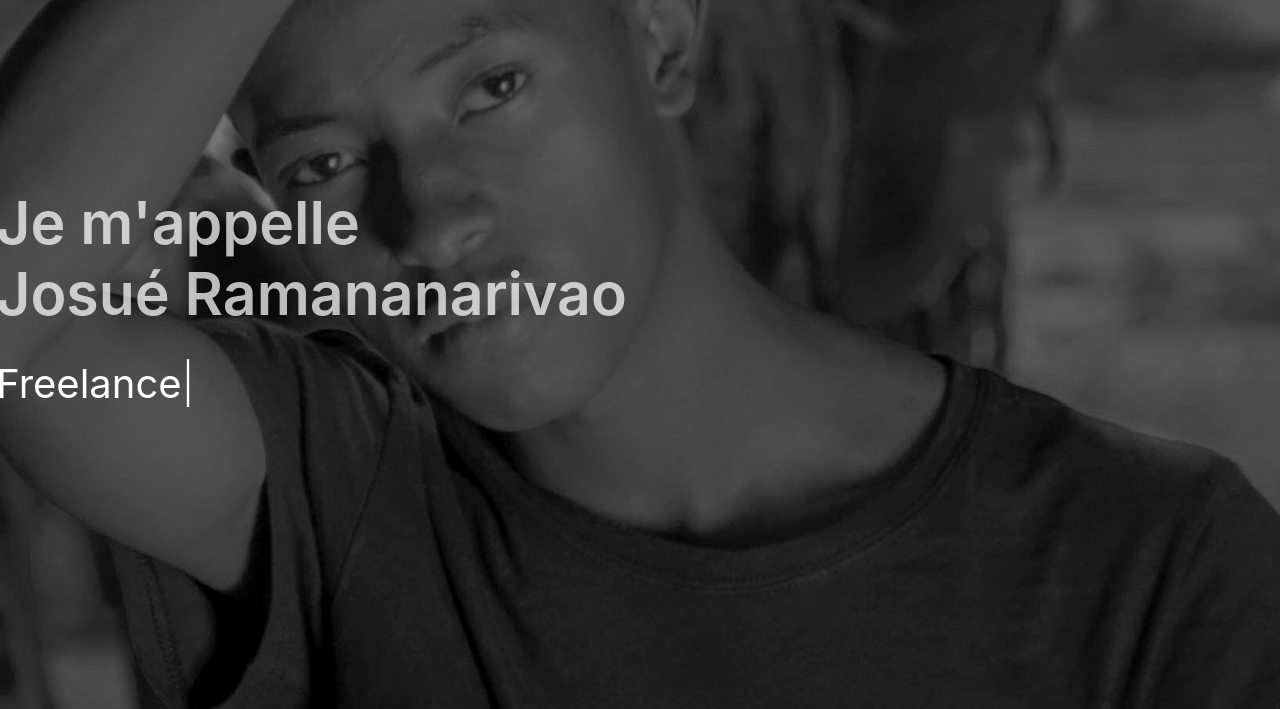
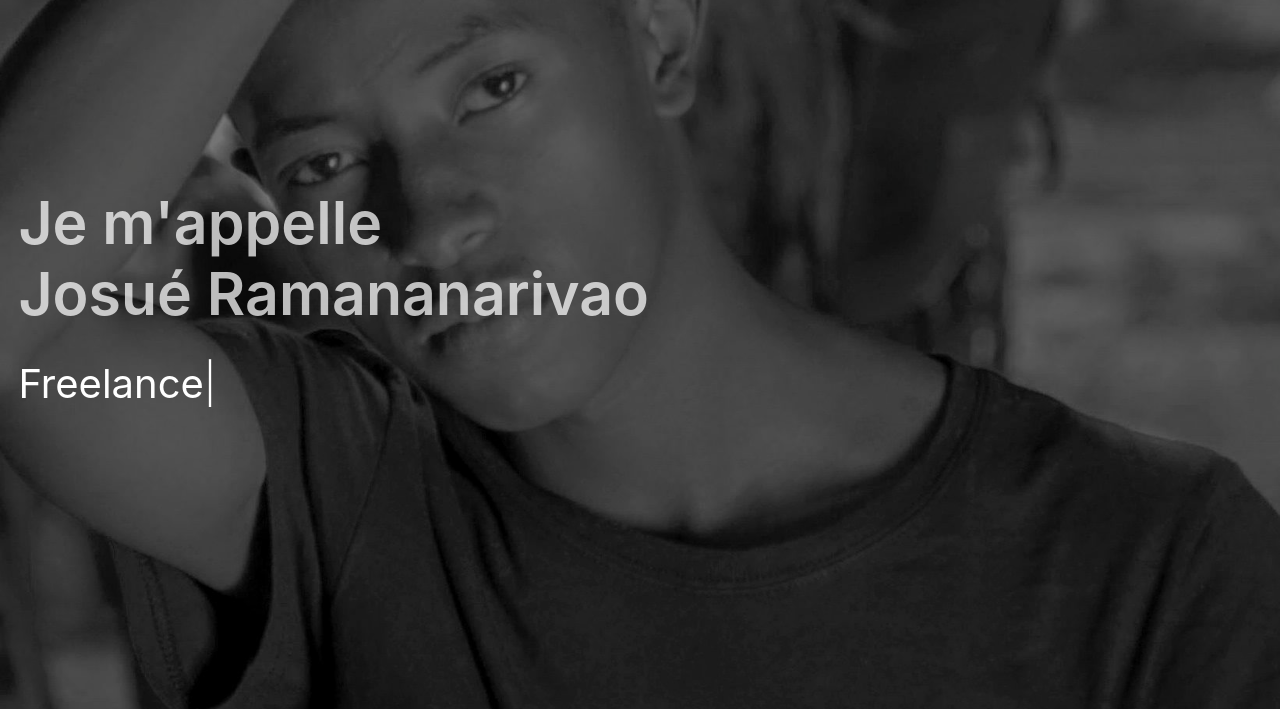
Before and after one commit to Joh-DM/mysite, a plain HTML site: page index.html in a window 1280 px wide. Shown: the part 91-800 px from the top of the page. Drawn offline with Linux system fonts and the light colour scheme; files whose address does not match are found by name.

Commit message:
commited

```diff
--- a/index.html
+++ b/index.html
@@ -63,11 +63,11 @@
         <div class="container">
 
           <h1 class="intro-title mb-4"
-            style="color: rgba(255, 255, 255, 0.726) !important; text-align: left; font-size: 59px; transform: translateX(-8%);">
+            style="color: rgba(255, 255, 255, 0.726) !important; text-align: left; font-size: 59px; transform: translateX(-6%);">
             Je
             m'appelle <br> Josué
             Ramananarivao</h1>
-          <p class="intro-subtitle" style="text-align: left !important; transform: translateX(-8%);"><span
+          <p class="intro-subtitle" style="text-align: left !important; transform: translateX(-6%);"><span
               class="text-slider-items">Développeur
               Web,
               Freelance,
```
